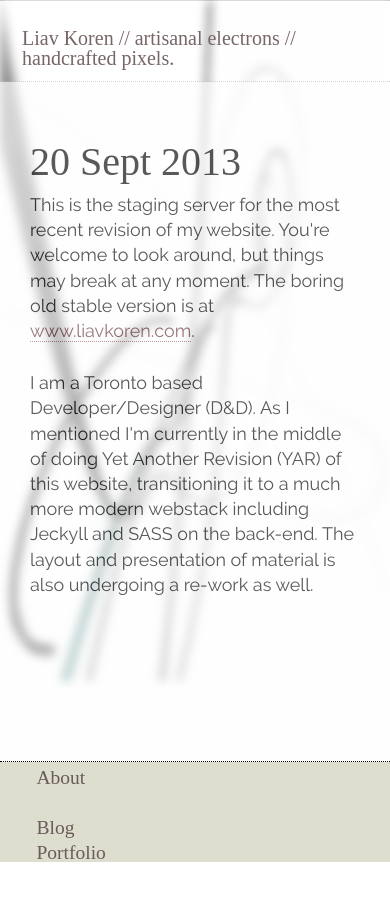
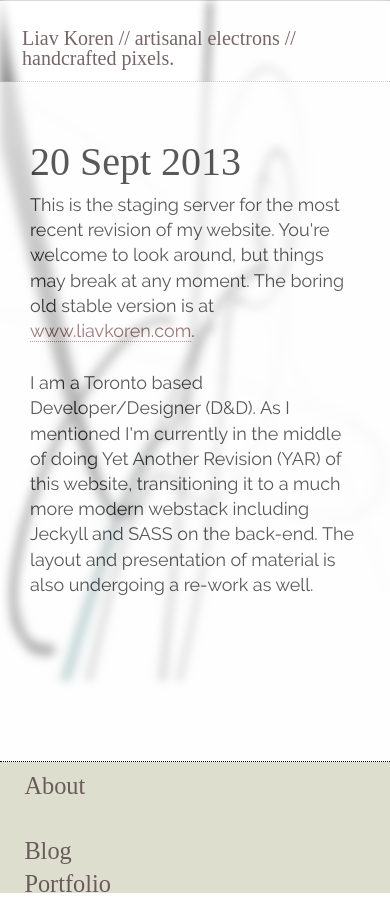
Before and after one commit to Lkoren/lkoren.github.io, a Jekyll site: the page built from index.html, in a window 390 px wide. Built offline with Jekyll 4.4.1, drawn with Linux system fonts in a browser that asks for light colours; some web fonts are replaced; Markdown is read by kramdown in place of the engine named in the settings.

Commit message:
CSS for all sizes now basically done for default page.

```diff
--- a/css/liavkoren.css
+++ b/css/liavkoren.css
@@ -321,7 +321,7 @@
     /* Opera 10.5, IE 9, Safari 5, Chrome, Firefox 4, iOS 4, Android 2.1+ */
     border-radius: 0px 0px 0px 0px;
     background-clip: padding-box;
-    padding-left: 0.5em; }
+    padding-left: 0em; }
     .nav-bar ul {
       height: auto; }
     .nav-bar li {
@@ -330,7 +330,8 @@
       border-bottom: 0;
       clear: both;
       width: 100%;
-      display: block; }
+      display: block;
+      padding-top: 0.4em; }
     .nav-bar ul {
       border: 0px;
       width: 100%; }
@@ -343,34 +344,11 @@
         background-clip: padding-box; }
     .nav-bar a {
       width: auto;
-      padding-right: 100%; }
-      .nav-bar a:hover {
-        background-color: #f8f8f8; }
+      padding-right: 100%;
+      font-size: 1.25em; }
+      .nav-bar a:first-child {
+        padding-left: 1em; }
 
-  /*
-  	.nav-bar li{
-        float: left;
-        font-size: 1.5em;
-        border-bottom: 0;
-  	  clear: both;
-  	  width:100%;
-  	  display: block; }
-  	.nav-bar ul {
-  	  	border: 0px;
-  	  	width:100%;
-  		&:first-child {
-  			@include round-corner(0);
-  		}
-  	}
-  	.nav-bar a{
-  	  width:auto;
-  	  padding-right:100%;
-  	}
-  	.nav-bar a:hover {
-  	   //background-color: #E8E2D8;
-  	   background-color: $navbar_background_hover;
-  	}
-  */
   .background_image {
     background-image: url(../images/index_background_mobile2.jpg);
     background-repeat: no-repeat;
```
Also changed, not shown: css/liavkoren.scss (+8 -29 lines).
